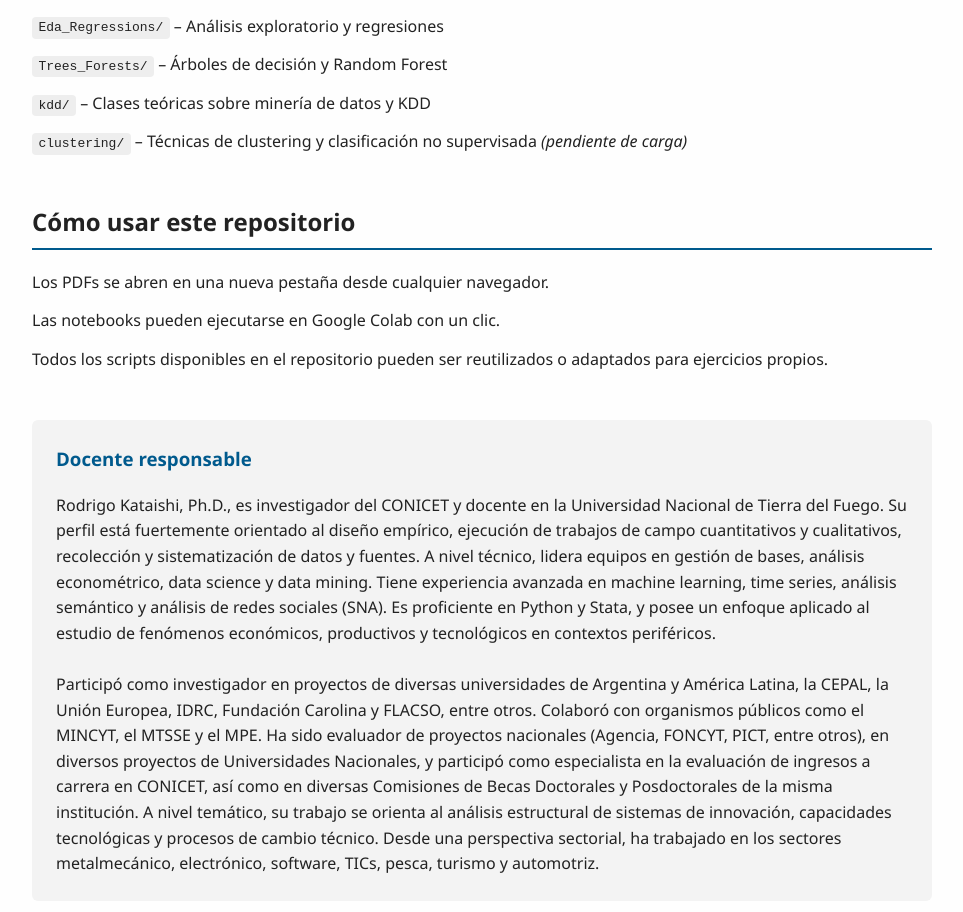
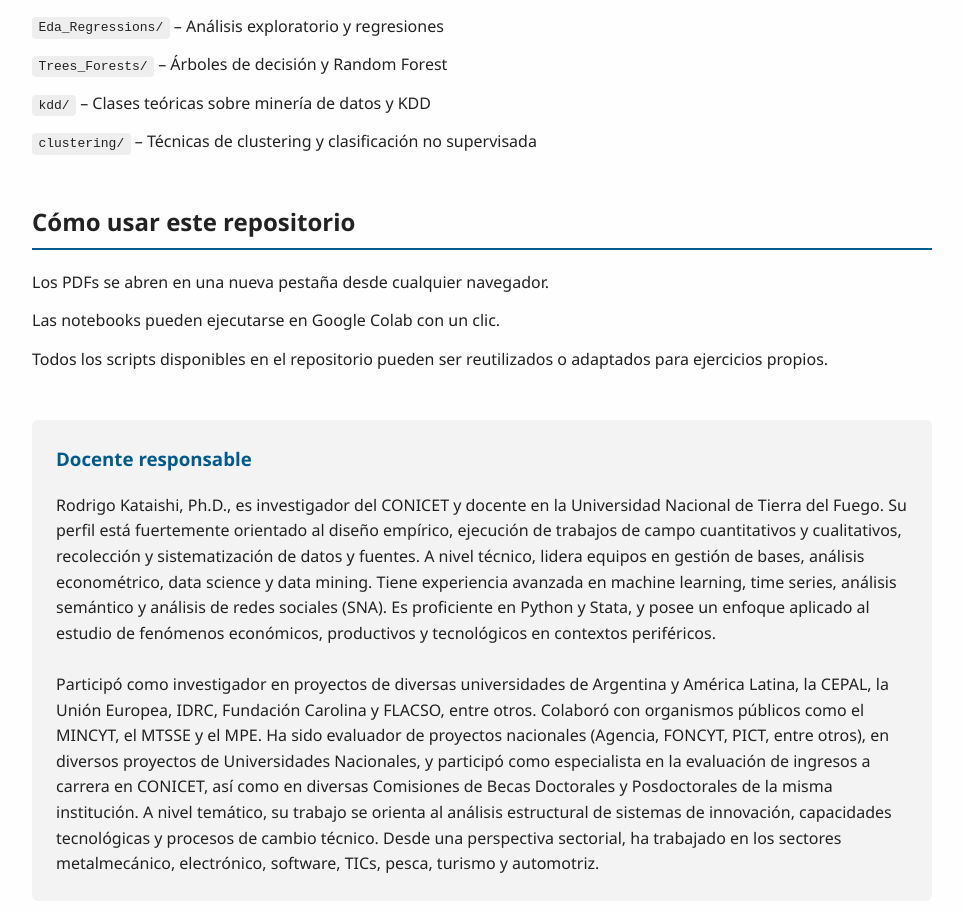
Before and after one commit to rkataishi/Clases, a plain HTML site: page docs/data_mining_2025/index.html in a window 1280 px wide. Shown: the part 1346-2258 px from the top of the page, without its empty margins (158-1121 px from the left). Drawn offline with Linux system fonts and the light colour scheme.

Commit message:
Update index.html

```diff
--- a/docs/data_mining_2025/index.html
+++ b/docs/data_mining_2025/index.html
@@ -183,7 +183,7 @@
         <li><span class="folder">Eda_Regressions/</span> – Análisis exploratorio y regresiones</li>
         <li><span class="folder">Trees_Forests/</span> – Árboles de decisión y Random Forest</li>
         <li><span class="folder">kdd/</span> – Clases teóricas sobre minería de datos y KDD</li>
-        <li><span class="folder">clustering/</span> – Técnicas de clustering y clasificación no supervisada <em>(pendiente de carga)</em></li>
+        <li><span class="folder">clustering/</span> – Técnicas de clustering y clasificación no supervisada</li>
       </ul>
     </section>
 
```
